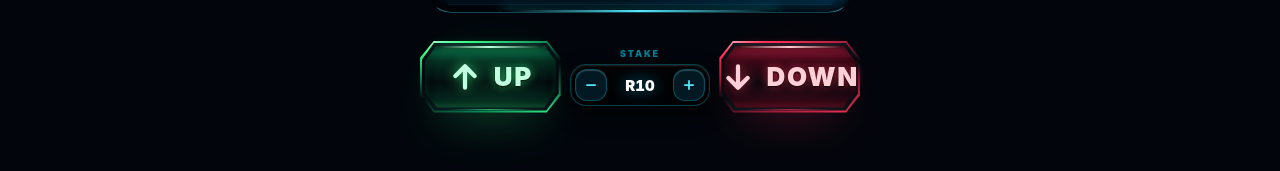
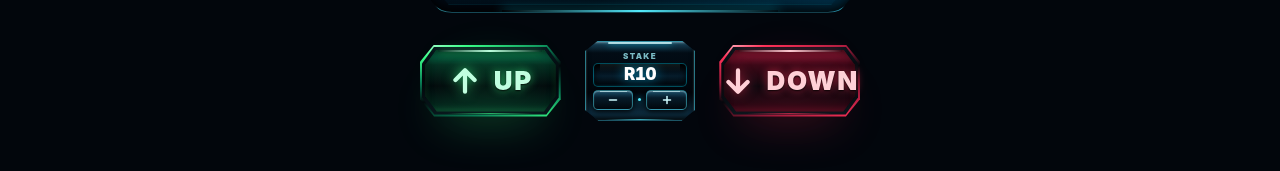
Before and after one commit to MondeNel/Market_flux, a React (Vite) app in the folder frontend/: page / in a window 1280 px wide. Shown: the part 899-1070 px from the top of the page. Built offline with nearby package versions, Linux system fonts and the light colour scheme.

Commit message:
refactor(market-flux): add compact mechanical stake selector

```diff
--- a/frontend/src/features/market-flux/components/StakeControl.jsx
+++ b/frontend/src/features/market-flux/components/StakeControl.jsx
@@ -1,23 +1,50 @@
+
 /**
  * @file src/features/market-flux/components/StakeControl.jsx
  *
  * @description
- * Stake control for the middle of the action row.
+ * Compact mechanical stake selector for Market Flux.
+ *
+ * DESIGN
+ * ---------------------------------------------------------------------------
+ * - Reference-inspired metallic control module
+ * - Recessed liquid-glass stake display
+ * - Compact physical +/- adjustment buttons
+ * - Cyan specular highlights
+ * - Dark machined-metal construction
+ * - Mobile-first dimensions
+ *
+ * BEHAVIOUR
+ * ---------------------------------------------------------------------------
+ * - Preserves the existing stake-control API
+ * - Supports disabled adjustment buttons
+ * - Displays an accessible restart control when broke
+ * - Does not modify simulation logic
  */
 
 import { Minus, Plus, RotateCcw } from 'lucide-react'
+import { formatMoney } from '../utils/formatMoney'
 
-import { formatMoney } from '../utils/formatMoney'
+/* -------------------------------------------------------------------------- */
+/* Constants                                                                  */
+/* -------------------------------------------------------------------------- */
+
+const FRAME_SHAPE =
+  'polygon(12% 0,88% 0,100% 13%,100% 87%,88% 100%,12% 100%,0 87%,0 13%)'
+
+/* -------------------------------------------------------------------------- */
+/* Main component                                                             */
+/* -------------------------------------------------------------------------- */
 
 /**
  * @param {object} props
- * @param {number} props.stake Current stake.
+ * @param {number} props.stake
  * @param {boolean} props.canDecrease
  * @param {boolean} props.canIncrease
  * @param {() => void} props.onDecrease
  * @param {() => void} props.onIncrease
- * @param {boolean} [props.isBroke=false] The player cannot afford a round.
- * @param {() => void} [props.onRestart] Restarts the demo when broke.
+ * @param {boolean} [props.isBroke=false]
+ * @param {() => void} [props.onRestart]
  * @returns {JSX.Element}
  */
 function StakeControl({
@@ -35,61 +62,45 @@ function StakeControl({
         role="group"
         aria-label="Out of funds"
         className="
-          flex
-          min-w-[130px]
-          flex-col
-          items-center
-          justify-center
-          gap-1
+          relative flex w-[92px] shrink-0
+          flex-col items-center justify-center
+          gap-1 sm:w-[110px]
         "
       >
         <span
           className="
-            text-[9px]
-            font-black
-            uppercase
-            tracking-[0.2em]
-            text-amber-400
+            whitespace-nowrap text-[8px]
+            font-black uppercase
+            tracking-[0.08em] text-amber-300
           "
         >
-          Out of funds
+          No funds
         </span>
 
         <button
           type="button"
+          disabled={!onRestart}
           onClick={onRestart}
           className="
-            group
-            inline-flex
-            h-10
-            items-center
-            gap-1.5
-            rounded-xl
-            border
-            border-cyan-400/40
-            bg-cyan-950/80
-            px-3.5
-            text-[11px]
-            font-black
-            uppercase
-            tracking-[0.15em]
-            text-cyan-100
-            shadow-[0_0_15px_rgba(0,191,255,0.25),inset_0_1px_2px_rgba(255,255,255,0.3)]
-            outline-none
+            flex h-[38px] w-full
+            items-center justify-center gap-1
+            rounded-lg border border-amber-400/50
+            bg-[linear-gradient(180deg,#39260b,#080b10)]
+            text-[10px] font-black uppercase
+            text-amber-100
+            shadow-[inset_0_1px_2px_rgba(255,255,255,0.2),0_5px_12px_rgba(0,0,0,0.8)]
             transition-transform
-            hover:border-cyan-300
-            active:scale-95
+            active:translate-y-px
+            disabled:opacity-40
+            focus-visible:outline-2
+            focus-visible:outline-offset-2
+            focus-visible:outline-amber-300
           "
         >
           <RotateCcw
             aria-hidden="true"
-            className="
-              h-3.5
-              w-3.5
-              transition-transform
-              group-hover:-rotate-[35deg]
-            "
-            strokeWidth={3}
+            className="h-3.5 w-3.5"
+            strokeWidth={2.5}
           />
           Restart
         </button>
@@ -100,40 +111,102 @@ function StakeControl({
   return (
     <div
       role="group"
-      aria-label="Stake"
+      aria-label="Stake control"
       className="
-        flex
-        min-w-[140px]
-        flex-col
-        items-center
-        justify-center
-        gap-1
+        relative flex
+        w-[92px] shrink-0
+        flex-col items-center
+        sm:w-[110px]
       "
     >
+      {/* Main mechanical module */}
+      <div
+        className="
+          relative isolate flex
+          h-[72px] w-full
+          flex-col items-center
+          justify-center gap-[3px]
+          overflow-hidden
+          border border-cyan-300/50
+          bg-[linear-gradient(180deg,#17445c_0%,#020c15_14%,#00050b_65%,#10364c_100%)]
+          px-[7px] py-[5px]
+          shadow-[0_7px_16px_rgba(0,0,0,0.85),inset_0_1px_2px_rgba(220,250,255,0.4),inset_0_-3px_5px_rgba(0,0,0,0.9)]
+          sm:h-[80px]
+        "
+        style={{
+          clipPath: FRAME_SHAPE,
+        }}
+      >
+        {/* Upper chrome reflection */}
+        <span
+          aria-hidden="true"
+          className="
+            pointer-events-none absolute
+            left-[20%] right-[20%] top-0
+            h-[2px] rounded-full
+            bg-cyan-100/80
+            shadow-[0_0_7px_rgba(0,220,255,0.8)]
+          "
+        />
+
+        {/* Label */}
         <span
           className="
-          text-[9px]
-          font-black
-          uppercase
-          tracking-[0.2em]
-          text-cyan-400/60
+            relative z-10
+            text-[8px] font-black
+            uppercase leading-none
+            tracking-[0.16em]
+            text-cyan-200/75
           "
         >
           Stake
         </span>
 
+        {/* Recessed stake amount display */}
         <div
           className="
-          flex
-          items-center
-          gap-2
-          rounded-2xl
-          border
-          border-cyan-400/30
-          bg-black/80
-          p-1
-          shadow-[0_8px_20px_rgba(0,0,0,0.8),inset_0_1px_2px_rgba(255,255,255,0.15)]
-          backdrop-blur-xl
+            relative z-10 flex
+            h-[24px] w-full
+            items-center justify-center
+            overflow-hidden rounded-[5px]
+            border border-cyan-400/35
+            bg-[linear-gradient(180deg,#000308,#061c2b_55%,#000408)]
+            shadow-[inset_0_3px_6px_rgba(0,0,0,0.95),inset_0_-1px_2px_rgba(0,200,255,0.15)]
+          "
+        >
+          <span
+            aria-live="polite"
+            className="
+              relative z-10 max-w-full
+              truncate px-1
+              text-center text-[clamp(12px,3.3vw,17px)]
+              font-black leading-none
+              tabular-nums tracking-tight
+              text-white
+              drop-shadow-[0_0_6px_rgba(0,200,255,0.65)]
+            "
+          >
+            {formatMoney(stake)}
+          </span>
+
+          {/* Display reflection */}
+          <span
+            aria-hidden="true"
+            className="
+              pointer-events-none absolute
+              inset-x-[6%] top-0 h-[40%]
+              bg-gradient-to-b
+              from-cyan-200/10 to-transparent
+            "
+          />
+        </div>
+
+        {/* Mechanical adjustment controls */}
+        <div
+          className="
+            relative z-10 flex
+            w-full items-center
+            justify-between gap-[5px]
           "
         >
           <StakeButton
@@ -143,21 +216,16 @@ function StakeControl({
             onClick={onDecrease}
           />
 
+          {/* Centre illuminated separator */}
           <span
-          aria-live="polite"
+            aria-hidden="true"
             className="
-            min-w-[50px]
-            text-center
-            text-[15px]
-            font-black
-            leading-none
-            tabular-nums
-            text-white
-            drop-shadow-[0_0_8px_rgba(0,191,255,0.6)]
+              h-[3px] w-[3px]
+              shrink-0 rounded-full
+              bg-cyan-300
+              shadow-[0_0_6px_rgba(0,220,255,0.9)]
             "
-        >
-          {formatMoney(stake)}
-        </span>
+          />
 
           <StakeButton
             label="Increase stake"
@@ -166,9 +234,26 @@ function StakeControl({
             onClick={onIncrease}
           />
         </div>
+
+        {/* Bottom structural highlight */}
+        <span
+          aria-hidden="true"
+          className="
+            pointer-events-none absolute
+            bottom-0 left-[18%] right-[18%]
+            h-px
+            bg-gradient-to-r
+            from-transparent via-cyan-300/70 to-transparent
+          "
+        />
+      </div>
     </div>
   )
 }
+
+/* -------------------------------------------------------------------------- */
+/* Mechanical adjustment button                                               */
+/* -------------------------------------------------------------------------- */
 
 function StakeButton({
   label,
@@ -183,34 +268,39 @@ function StakeButton({
       disabled={disabled}
       onClick={onClick}
       className="
-        group
-        relative
-        grid
-        h-8
-        w-8
-        shrink-0
+        group relative grid
+        h-[20px] min-w-0 flex-1
         place-items-center
-        rounded-xl
-        border
-        border-cyan-400/30
-        bg-cyan-950/50
-        text-cyan-300
-        shadow-[inset_0_1px_1px_rgba(255,255,255,0.2)]
-        outline-none
-        transition-all
-        hover:border-cyan-400/60
-        hover:bg-cyan-900/60
-        active:scale-95
+        overflow-hidden
+        rounded-[5px]
+        border border-cyan-300/45
+        bg-[linear-gradient(180deg,#1b506a_0%,#061b29_38%,#01070d_100%)]
+        text-cyan-100
+        shadow-[inset_0_1px_1px_rgba(255,255,255,0.35),0_2px_4px_rgba(0,0,0,0.75)]
+        transition-[transform,filter]
+        duration-150
+        hover:brightness-125
+        active:translate-y-px
         disabled:cursor-not-allowed
         disabled:opacity-30
+        focus-visible:outline-2
+        focus-visible:outline-cyan-200
+        motion-reduce:transition-none
       "
     >
+      <span
+        aria-hidden="true"
+        className="
+          pointer-events-none absolute
+          inset-x-[15%] top-0 h-px
+          bg-cyan-100/60
+        "
+      />
+
       <Icon
         aria-hidden="true"
         className="
-          relative
-          h-3.5
-          w-3.5
+          relative z-10 h-[12px] w-[12px]
           transition-transform
           group-hover:scale-110
         "
```
Lines whose indentation alone changed are shown as unchanged.
